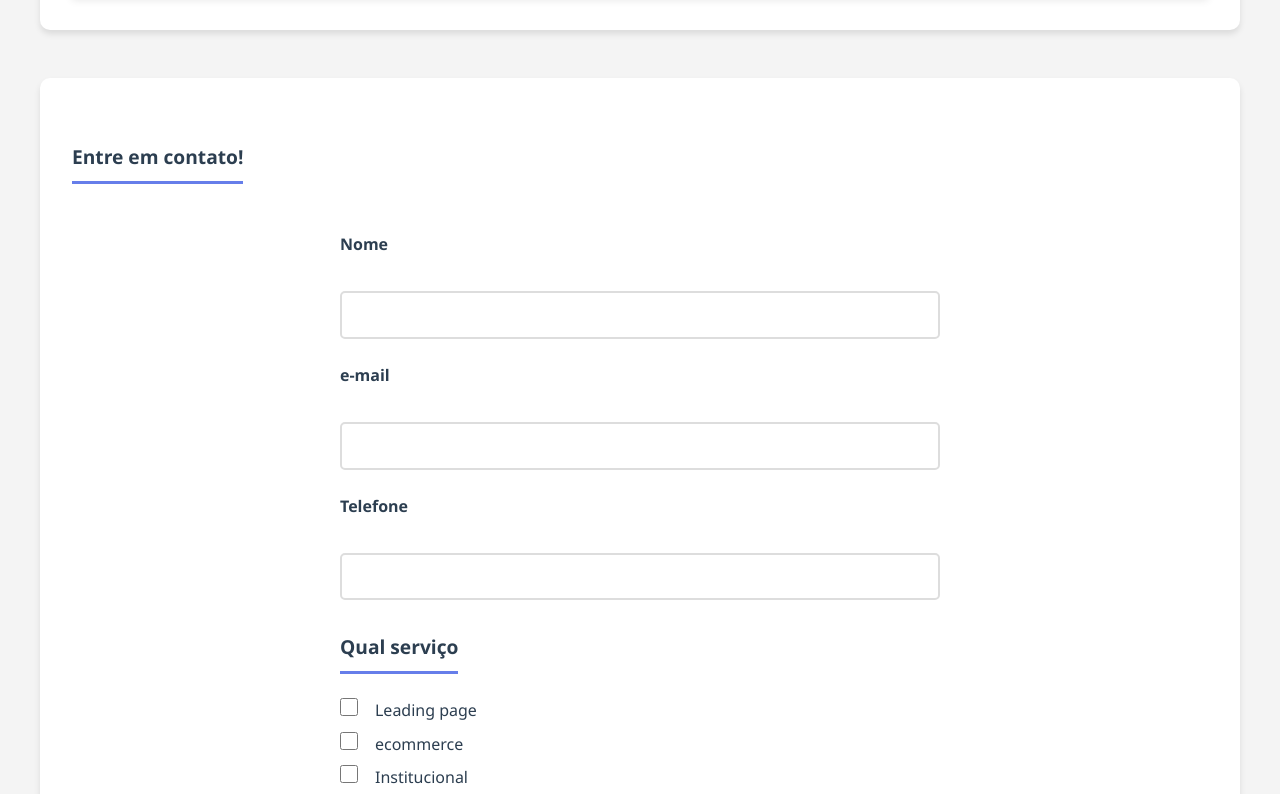
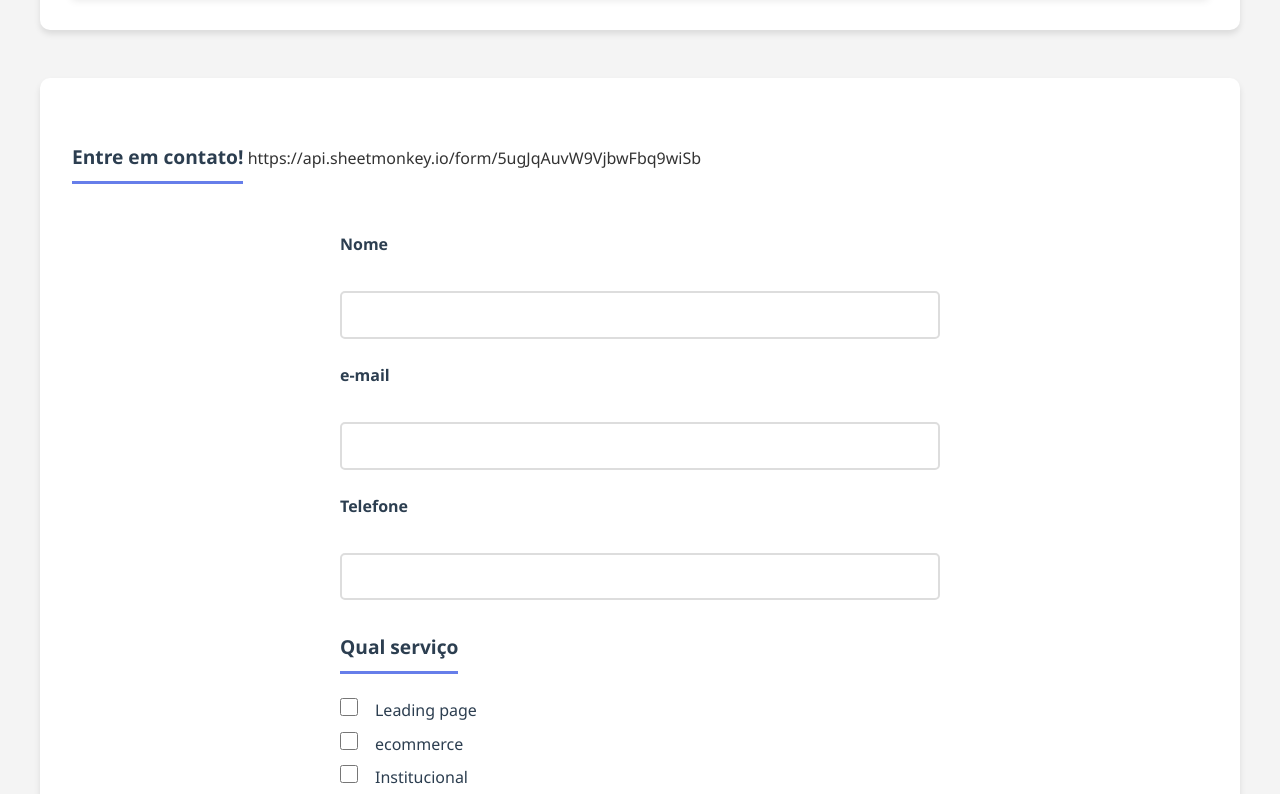
Before and after one commit to Vandilmacandido/aulaweb, a plain HTML site: page index.html in a window 1280 px wide. Shown: the part 2333-3127 px from the top of the page. Drawn offline with Linux system fonts and the light colour scheme.

Commit message:
Update index.html

```diff
--- a/index.html
+++ b/index.html
@@ -100,7 +100,9 @@
     <section id="contato">
         <h2>Entre em contato!</h2>
 
-        <form>
+        https://api.sheetmonkey.io/form/5ugJqAuvW9VjbwFbq9wiSb
+
+        <form action="https://api.sheetmonkey.io/form/5ugJqAuvW9VjbwFbq9wiSb" method="post">
            <label for="fname">Nome</label><br>
            <input type="text" name="fname"><br>
 
```
